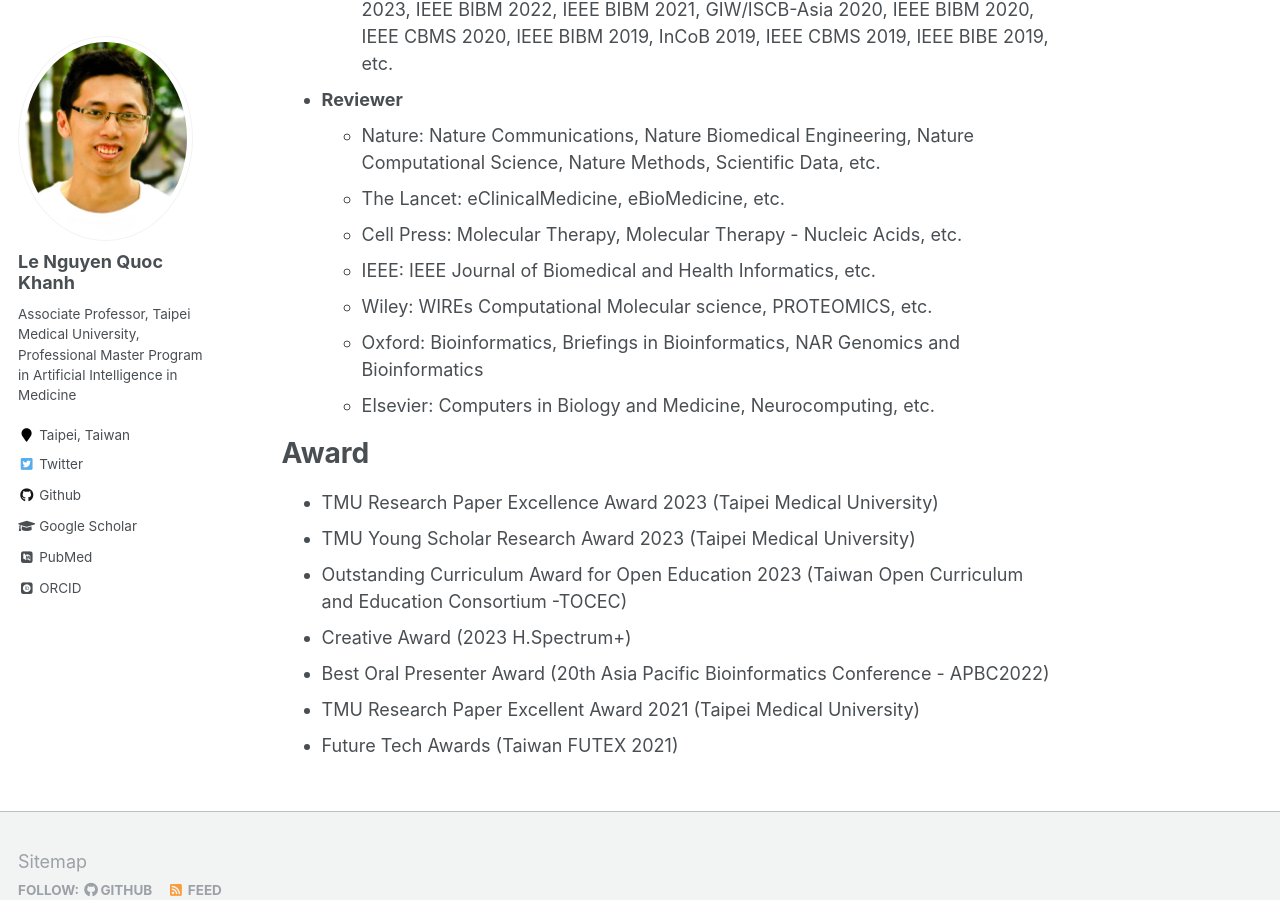
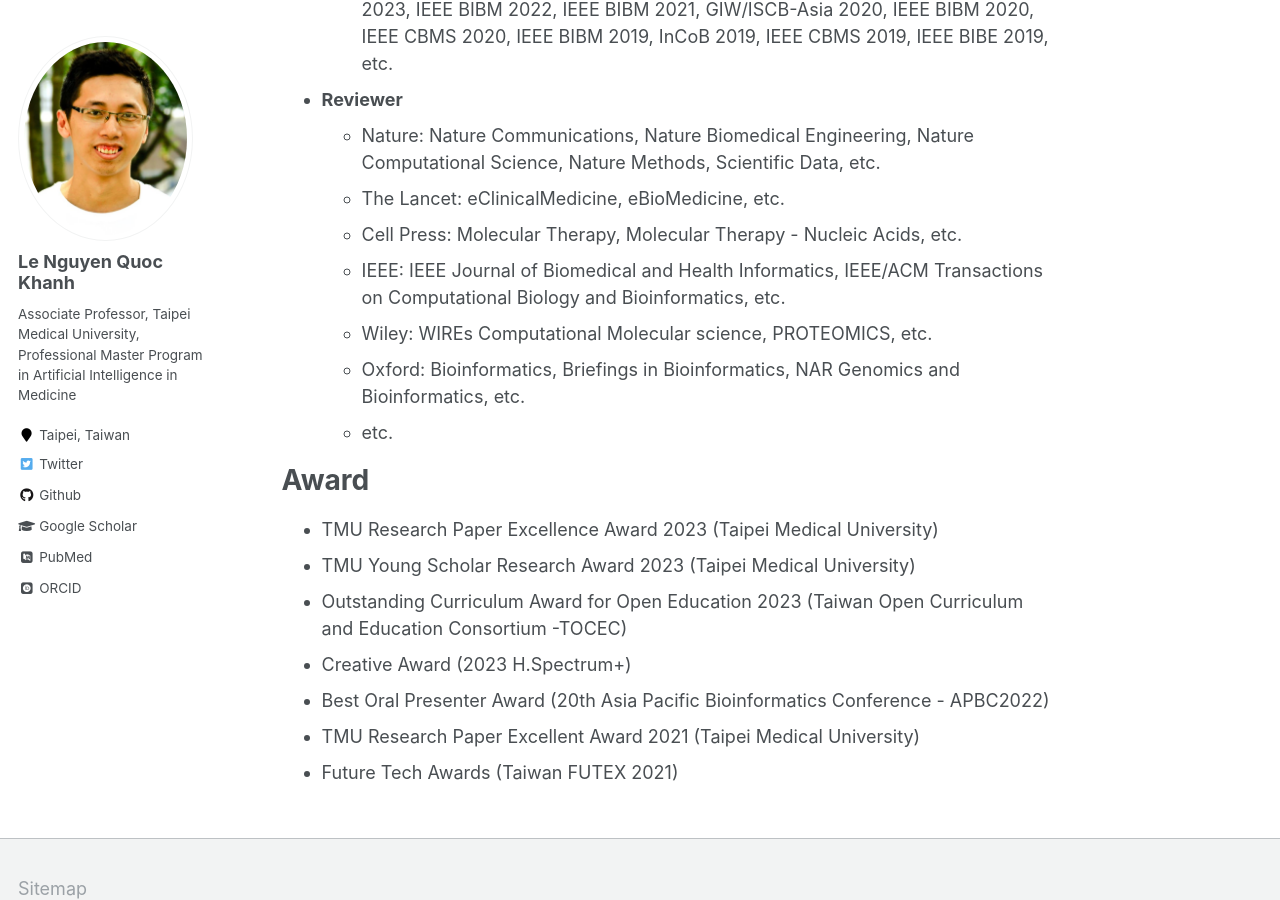
Before and after one commit to khanhlee/khanhlee.github.io, a Jekyll site: the page built from _pages/about.md, in a window 1280 px wide and 900 px high, scrolled down 1992 px. Built offline with Jekyll 4.4.1, drawn with Linux system fonts in a browser that asks for light colours; some web fonts are replaced.

Commit message:
Update about.md

```diff
--- a/_pages/about.md
+++ b/_pages/about.md
@@ -37,10 +37,10 @@ redirect_from:
   * Nature: Nature Communications, Nature Biomedical Engineering, Nature Computational Science, Nature Methods, Scientific Data, etc.
   * The Lancet: eClinicalMedicine, eBioMedicine, etc.
   * Cell Press: Molecular Therapy, Molecular Therapy - Nucleic Acids, etc.
-  * IEEE: IEEE Journal of Biomedical and Health Informatics, etc.
+  * IEEE: IEEE Journal of Biomedical and Health Informatics, IEEE/ACM Transactions on Computational Biology and Bioinformatics, etc.
   * Wiley: WIREs Computational Molecular science, PROTEOMICS, etc.
-  * Oxford: Bioinformatics, Briefings in Bioinformatics, NAR Genomics and Bioinformatics
-  * Elsevier: Computers in Biology and Medicine, Neurocomputing, etc.
+  * Oxford: Bioinformatics, Briefings in Bioinformatics, NAR Genomics and Bioinformatics, etc.
+  * etc.
 
 # Award
   * TMU Research Paper Excellence Award 2023 (Taipei Medical University)
```
